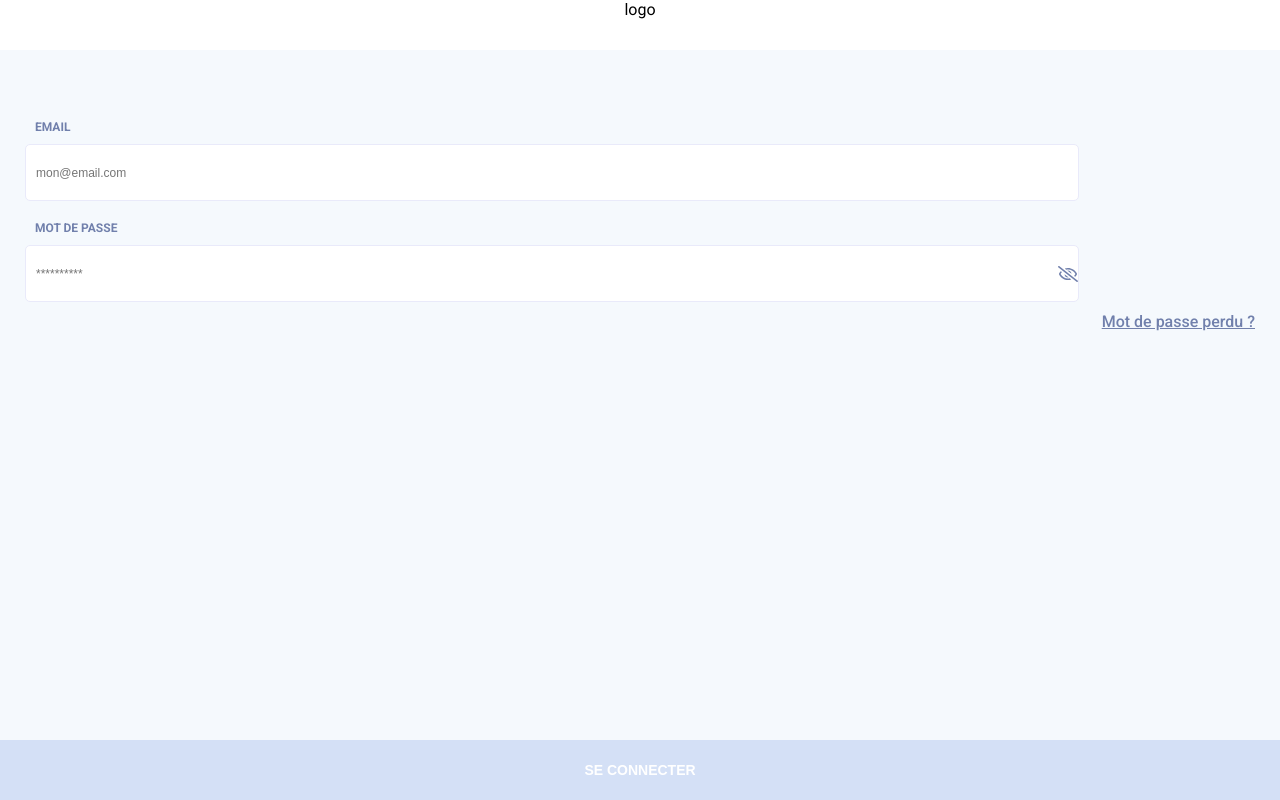
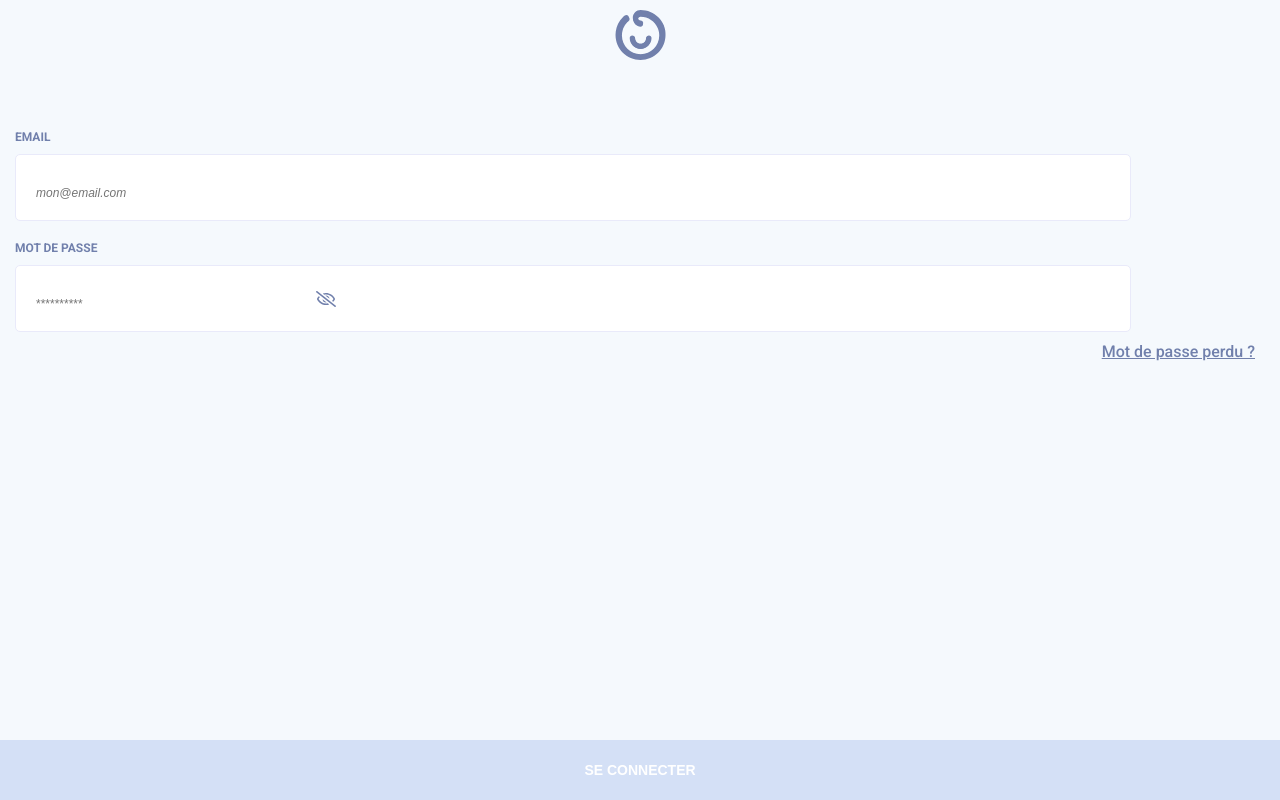
Before and after one commit to Refsone/TinyHappy-Project-3, a React (Create React App) app: page / in a window 1280 px wide. Built offline with nearby package versions, Linux system fonts and the light colour scheme.

Commit message:
adding logo component

```diff
--- a/src/App.js
+++ b/src/App.js
@@ -1,5 +1,5 @@
-import React from 'react';
-import './App.css';
+import React from 'react'
+import './App.css'
 
 import Connexion from './components/onboarding/Connexion'
 
--- /dev/null
+++ b/src/components/commons/header/LogoMonogramme.css
@@ -0,0 +1,9 @@
+.connexion-container .logo-monogramme{
+    height: 50px;
+    text-align: center;
+    margin-bottom: 50px;
+    background-image: url('../../../images/monogrammeTH.svg');
+    background-repeat: no-repeat;
+    background-position: center;
+    margin-top: 10px;
+}
--- /dev/null
+++ b/src/components/commons/header/LogoMonogramme.js
@@ -0,0 +1,12 @@
+import React from 'react'
+import monogramme from '../../../images/monogrammeTH.svg'
+
+import './LogoMonogramme.css'
+
+function Logo () {
+  return (
+    <img className='logo-monogramme' src={monogramme} alt='Logo Tiny Happy' />
+  )
+}
+
+export default Logo
--- a/src/components/onboarding/Connexion.css
+++ b/src/components/onboarding/Connexion.css
@@ -1,6 +1,6 @@
 *{padding:0; margin: 0; }
 
-.connexion-backgroud{
+.connexion-background{
     height: 100vh;
     background-color: #F5F9FD;
     width: 100%;
@@ -11,40 +11,25 @@
     flex-direction: column;
     justify-content: center;
 }
-.connexion-backgroud .logo-top{
-    height: 50px;
-    background-color: #ffffff;
-    text-align: center;
-    margin-bottom: 50px;
-}
-.connexion-form{
+
+.connexion-container .connexion-form{
     width:90vw;
     color: #7180AC;
 }
 
-.connexion-form input, label{
+.connexion-container .connexion-form input, label{
     display: block;
-    padding: 20px 20px 10px 10px;
+    padding: 20px 0px 10px 0px;
     font-size: 12px;
-    margin-left: 25px;
+    margin-left: 15px;
 }
-.connexion-form input placeholder{
-    font-size: 12px;
-    font-weight: 500;
-    font-style: italic;
-}
-.connexion-form .mdp{
-    background-image: url('../../images/eye-slash-regular\ 1.svg');
-    background-repeat: no-repeat;
-    background-position: right;
-}
+
 .connexion-form .connexion-input{
     display: block;
-    width: 90%;
+    width: 95%;
     height: 35px;
     border: solid 1px #E9EAFA;
     border-radius: 5px;
-    padding: 10px 5px 10px 10px;
     background-color: #ffffff;
 }
 
@@ -52,6 +37,19 @@
     text-transform: uppercase;
     text-align: left;
     font-weight: 700;
+}
+
+.connexion-container .connexion-form .plholder{
+    font-style: italic;
+    font-weight: 500;
+    padding-left: 20px;
+}
+
+.connexion-container .connexion-form .mdp{
+    background-image: url('../../images/eye-slash-regular\ 1.svg');
+    background-repeat: no-repeat;
+    background-position: 300px center;
+    padding-left: 20px;
 }
 
 .connexion-form .connexion-lien a{
--- a/src/components/onboarding/Connexion.js
+++ b/src/components/onboarding/Connexion.js
@@ -1,25 +1,25 @@
-import React, { Component } from 'react';
-import './Connexion.css';
-import './../../images/monogrammeTH.svg';
+import React, { Component } from 'react'
+import './Connexion.css'
+import Logo from '../commons/header/LogoMonogramme'
 
 class Connexion extends Component {
-    render() {
-      return(
-      <div className="connexion-backgroud">
-        <div className="connexion-container">
-            <div className="logo-top">logo</div>
-                <form className="connexion-form">
-                    <label className="connexion-label">email</label>
-                    <input className="connexion-input" placeholder="mon@email.com" />
-                    <label className="connexion-label">mot de passe</label>
-                    <input className="connexion-input mdp" placeholder="**********" />
-                    <p className="connexion-lien"><a href="#">Mot de passe perdu ?</a></p>
-                    <button className="btn-connexion">se connecter</button>
-                </form>
-            </div>
+  render () {
+    return (
+      <div className='connexion-background'>
+        <div className='connexion-container'>
+          <Logo />
+          <form className='connexion-form'>
+            <label className='connexion-label'>email</label>
+            <input className='connexion-input plholder' placeholder='mon@email.com' />
+            <label className='connexion-label'>mot de passe</label>
+            <input className='connexion-input mdp' placeholder='**********' />
+            <p className='connexion-lien'><a href='#'>Mot de passe perdu ?</a></p>
+            <button className='btn-connexion'>se connecter</button>
+          </form>
+        </div>
       </div>
-      )
-    }
+    )
   }
+}
 
-export default Connexion;
+export default Connexion
```
